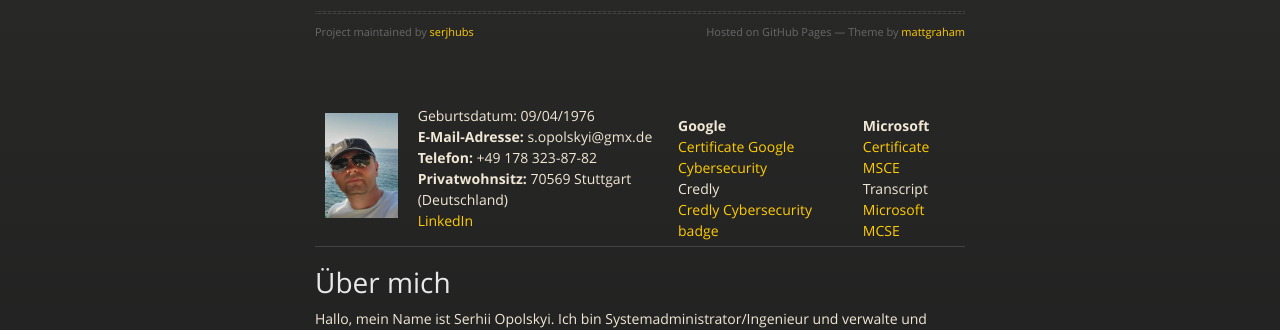
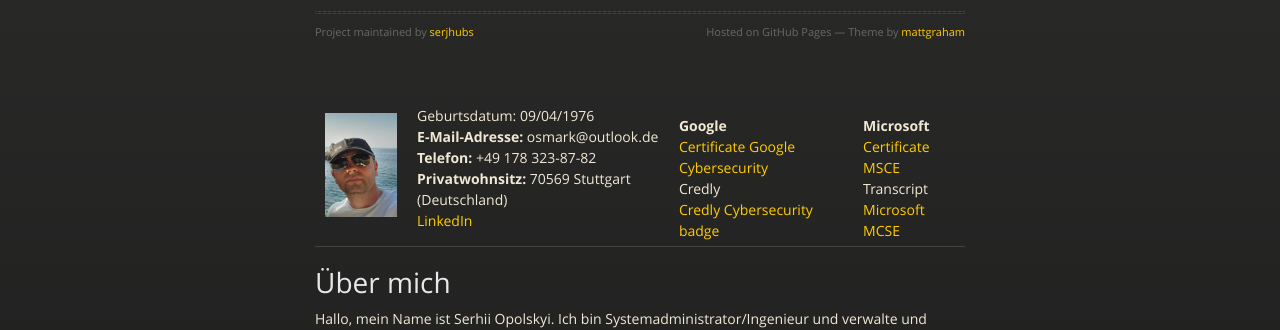
Before and after one commit to serjhubs/Resume, a Jekyll site: the page built from index.md, in a window 1280 px wide and 900 px high. Shown: the part 145-475 px from the top of the window. Built offline with Jekyll 4.4.1, drawn with Linux system fonts in a browser that asks for light colours; the repository's description, which GitHub fills in, is left out.

Commit message:
Update index.md

```diff
--- a/index.md
+++ b/index.md
@@ -5,7 +5,7 @@ layout: default
    <table><tr>
      <td><img src="https://github.com/serjhubs/Resume/blob/main/_includes/SO.jpeg?raw=true" width="115" heihgt="125"></td>
       <td> Geburtsdatum: 09/04/1976
-       <br><strong>E-Mail-Adresse:</strong> s.opolskyi@gmx.de
+       <br><strong>E-Mail-Adresse:</strong> osmark@outlook.de
         <br><strong>Telefon:</strong> +49 178 323-87-82
          <br><strong>Privatwohnsitz:</strong> 70569 Stuttgart (Deutschland)
           <br><a href="https://www.linkedin.com/in/serhii-opolskyi-a7896931b/" target = "_blank">LinkedIn</a>
```
